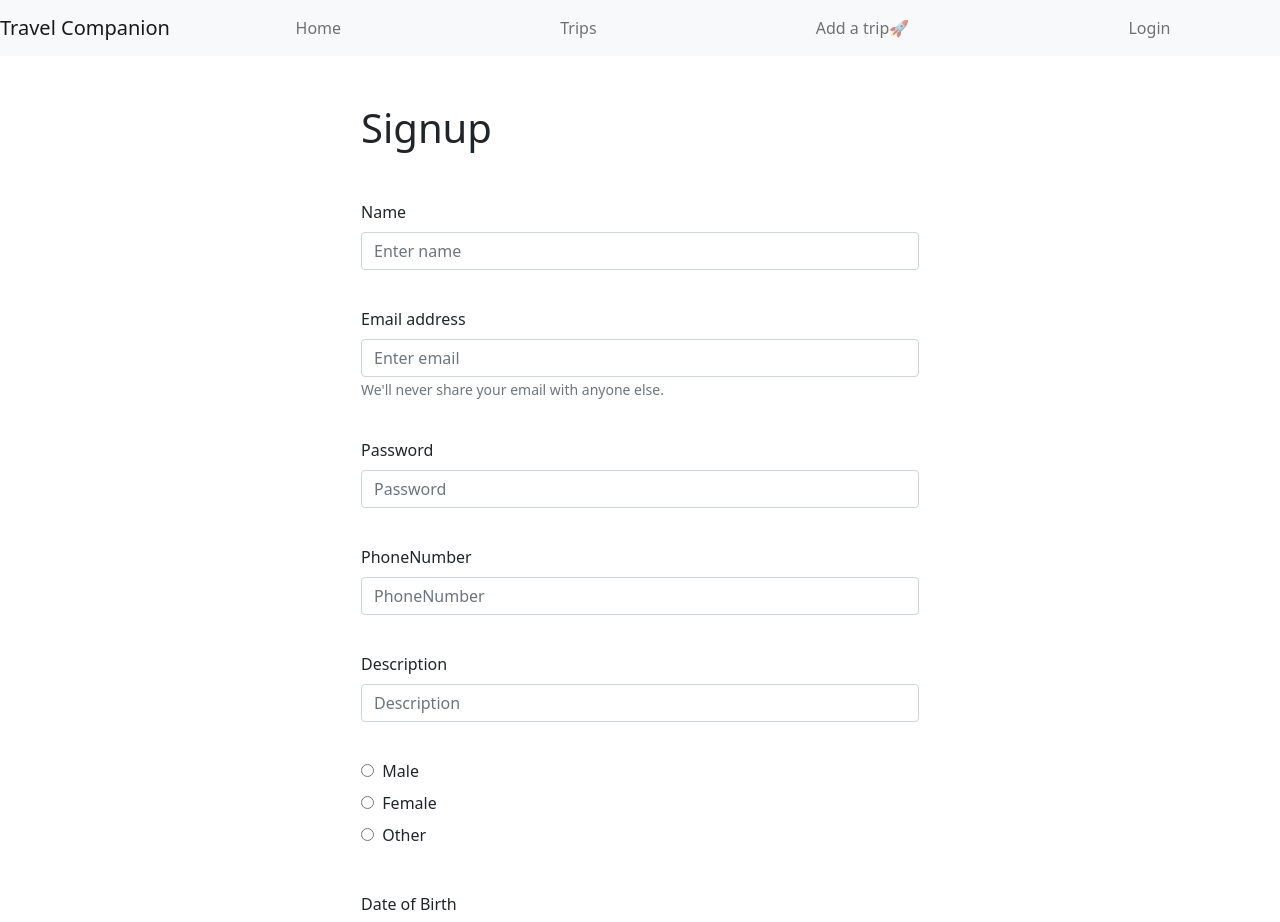
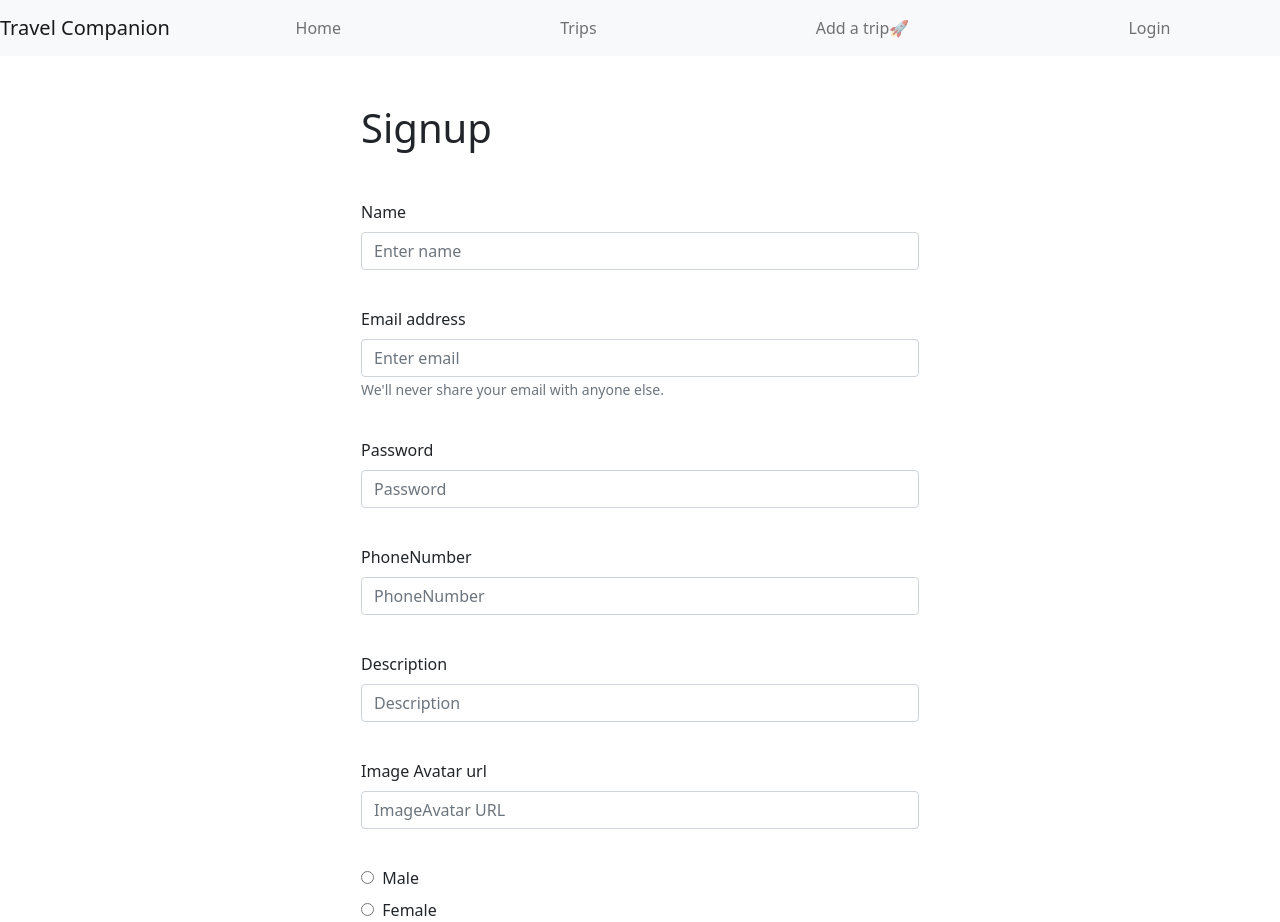
Before and after one commit to Lavanyah-23/travellingCompanionFrontEnd, a React (Create React App) app: page /signup in a window 1280 px wide. Shown: the top 922 px of the page. Built offline with nearby package versions, Linux system fonts and the light colour scheme; no server answers.

Commit message:
fix-for-signup

```diff
--- a/src/pages/SignUp/index.js
+++ b/src/pages/SignUp/index.js
@@ -32,11 +32,7 @@ export default function SignUp() {
   function submitForm(event) {
     event.preventDefault();
 
-    dispatch(signUp(name, email, password, gender, dateOfBirth, phoneNumber, description,
-      // imageAvatar,
-
-
-    ));
+    dispatch(signUp(name, email, password, gender, dateOfBirth, imageAvatar, phoneNumber, description,));
 
     setEmail("");
     setPassword("");
@@ -45,6 +41,7 @@ export default function SignUp() {
     setGender("");
     setDescription("");
     setDateOfBirth("");
+    setImageAvatar("")
   }
 
   return (
@@ -109,6 +106,17 @@ export default function SignUp() {
           />
         </Form.Group>
         <pre> </pre>
+        <Form.Group controlId="formBasicImageAvatar">
+          <Form.Label>Image Avatar url</Form.Label>
+          <Form.Control
+            value={imageAvatar}
+            onChange={(event) => setImageAvatar(event.target.value)}
+            type="imageAvatar"
+            placeholder="ImageAvatar URL"
+            required
+          />
+        </Form.Group>
+        <pre> </pre>
         <Form.Group controlId="formBasicGender">
           <label>
             <input
--- a/src/store/user/actions.js
+++ b/src/store/user/actions.js
@@ -26,7 +26,7 @@ const tokenStillValid = (userWithoutToken) => ({
 
 export const logOut = () => ({ type: LOG_OUT });
 
-export const signUp = (name, email, password, gender, dateOfBirth, phoneNumber, descrition
+export const signUp = (name, email, password, gender, dateOfBirth, phoneNumber, imageAvatar, description
 ) => {
   return async (dispatch, getState) => {
     dispatch(appLoading());
@@ -38,10 +38,8 @@ export const signUp = (name, email, password, gender, dateOfBirth, phoneNumber,
         gender,
         dateOfBirth,
         phoneNumber,
-        descrition,
-
-
-
+        imageAvatar,
+        description,
       });
 
       dispatch(loginSuccess(response.data));
```
